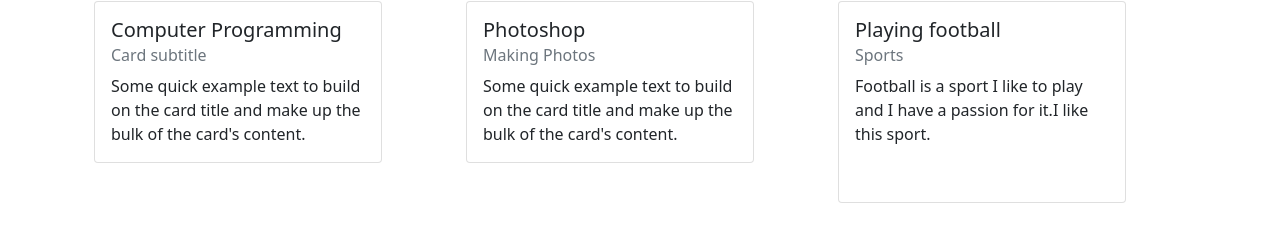
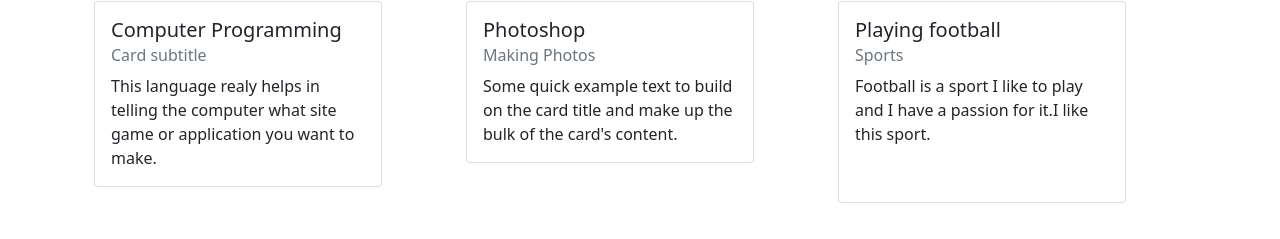
Before and after one commit to Demonent/Website, a plain HTML site: page index.html in a window 1280 px wide. Shown: the part 529-768 px from the top of the page. Drawn offline with Linux system fonts and the light colour scheme.

Commit message:
Update index.html

```diff
--- a/index.html
+++ b/index.html
@@ -80,7 +80,7 @@
   <div class="card-body">
     <h5 class="card-title">Computer Programming</h5>
     <h6 class="card-subtitle mb-2 text-muted">Card subtitle</h6>
-    <p class="card-text">Some quick example text to build on the card title and make up the bulk of the card's content.</p>
+    <p class="card-text">This language realy helps in telling the computer what site game or application you want to make.</p>
   </div>
 
 </div>
```
